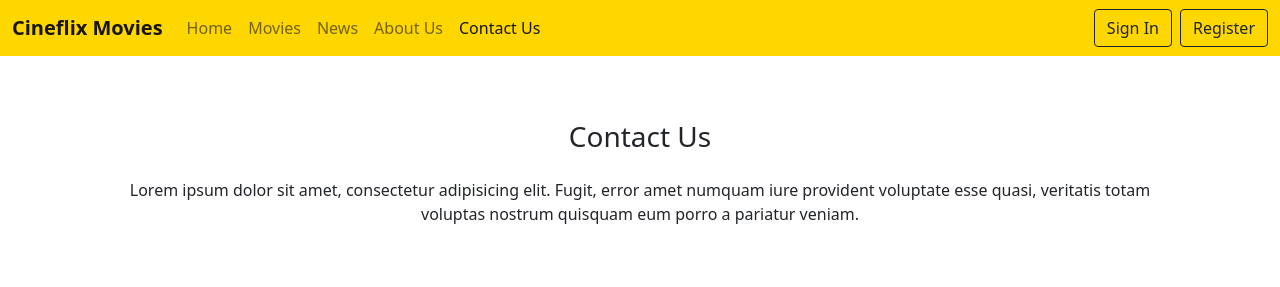
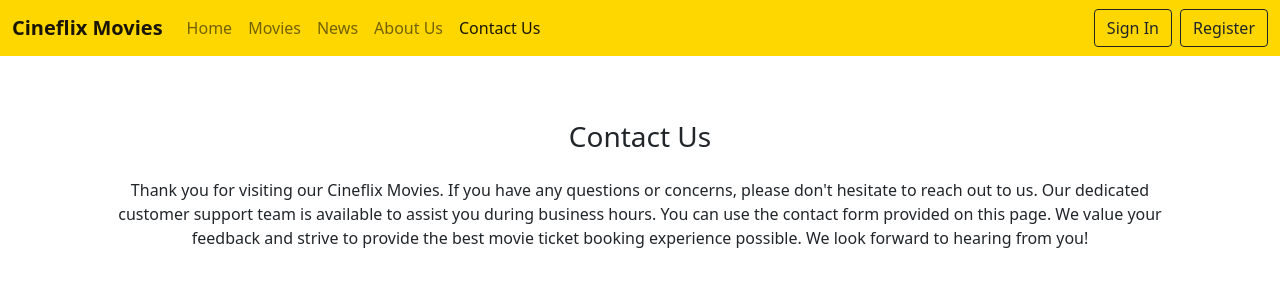
Before and after one commit to VishwaDeAero/kingsman-tickets, a PHP site: page /contactus.php in a window 1280 px wide. Shown: the top 287 px of the page. Run offline with PHP 8.4, Linux system fonts and the light colour scheme; some libraries are stand-ins or nearby versions.

Commit message:
contact us description changed

```diff
--- a/contactus.php
+++ b/contactus.php
@@ -32,9 +32,7 @@ $_SESSION["pagename"] = "contactus";
     <!-- Contact Us -->
     <div class="container p-3 p-sm-2 p-lg-5 my-md-3 m-auto">
         <h3 class="font-weight-bold text-center mb-4">Contact Us</h3>
-        <p class="text-center w-responsive mx-auto pb-5">Lorem ipsum dolor sit amet, consectetur adipisicing elit.
-            Fugit, error amet numquam iure provident voluptate esse quasi, veritatis totam voluptas nostrum quisquam
-            eum porro a pariatur veniam.</p>
+        <p class="text-center w-responsive mx-auto pb-5">Thank you for visiting our Cineflix Movies. If you have any questions or concerns, please don't hesitate to reach out to us. Our dedicated customer support team is available to assist you during business hours. You can use the contact form provided on this page. We value your feedback and strive to provide the best movie ticket booking experience possible. We look forward to hearing from you!</p>
         <div class="row">
             <div class="col-lg-5 mb-lg-0 pb-lg-3 mb-4">
                 <!-- Form with header -->
```
